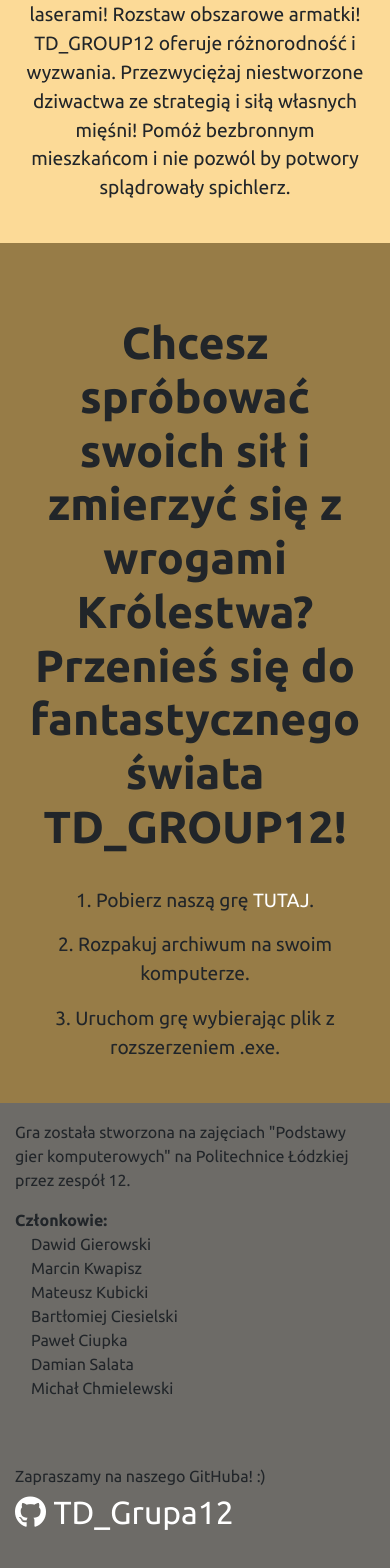
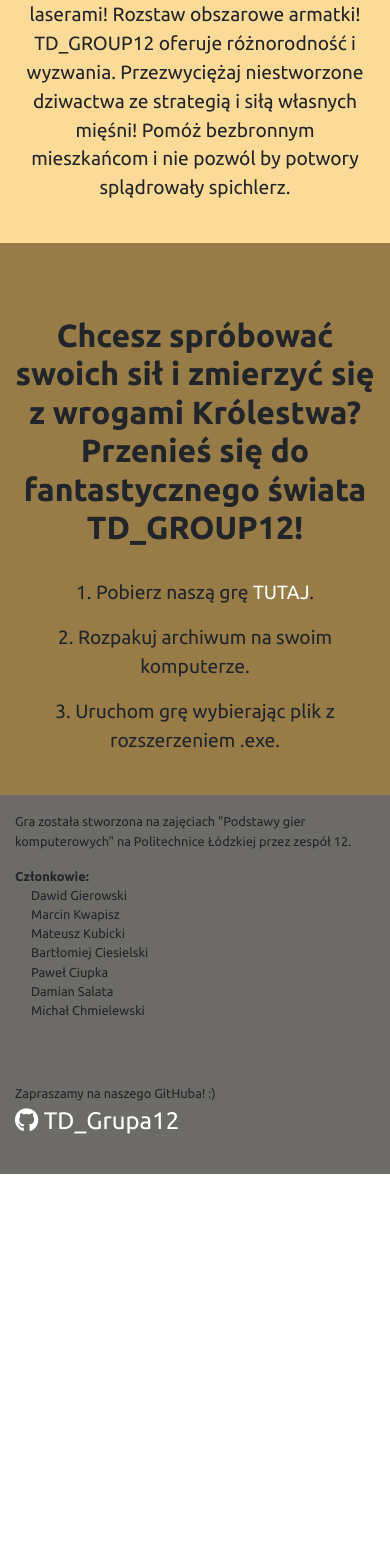
Before and after one commit to PawelCiupka/td_group12, a React (Create React App) app in the folder react-ui/: page / in a window 390 px wide. Shown: the part 2067-3635 px from the top of the page. After the commit the page ends 3241 px from the top, so only its background shows below. Built offline with nearby package versions, Linux system fonts and the light colour scheme.

Commit message:
Last mobile front upgrade.

```diff
--- a/react-ui/src/styles/App.css
+++ b/react-ui/src/styles/App.css
@@ -149,6 +149,10 @@ footer {
     font-size: 3rem;
   }
 
+  .sectionTitle h3 {
+    font-size: 2rem;
+  }
+
   .text {
     font-size: 1.2rem;
   }
@@ -156,4 +160,12 @@ footer {
   .third {
     height: auto;
   }
+
+  .footerText {
+    font-size: 0.8rem;
+  }
+
+  .footerText a {
+    font-size: 1.5rem;
+  }
 }
```
